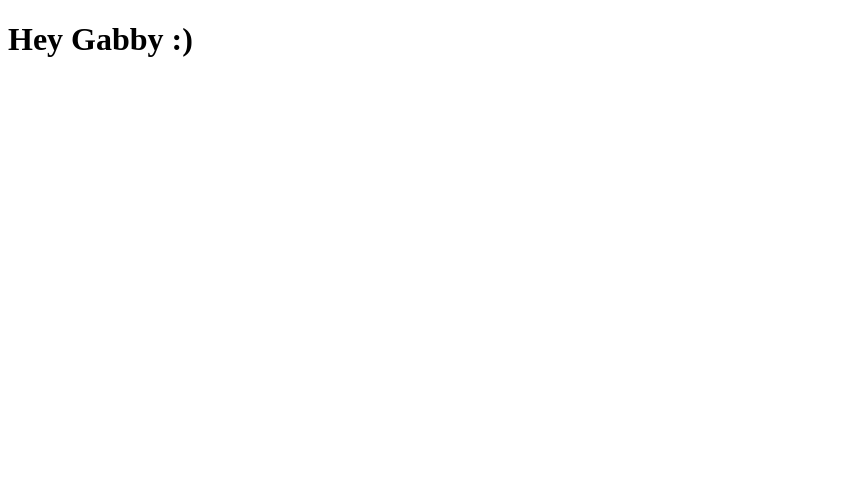
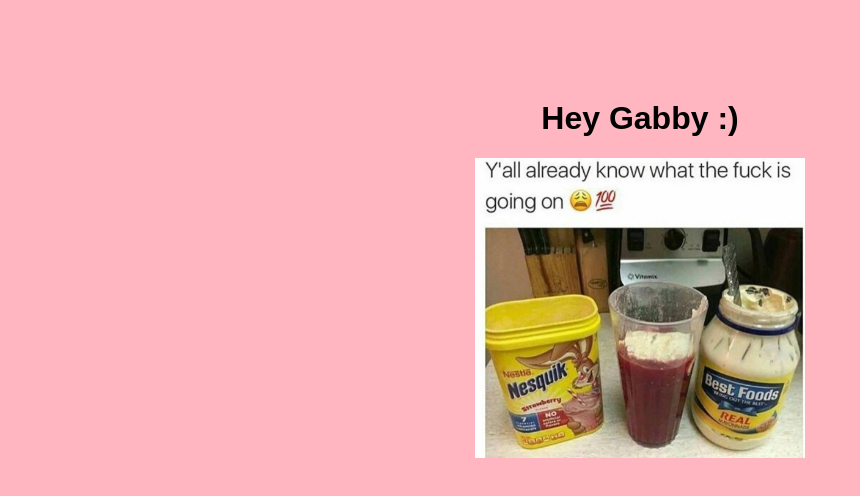
Before and after one commit to rolandocarpio/2blinks.github.io, a plain HTML site: page index.html in a window 1280 px wide. Shown: the whole page, without its empty margins (0-860 px from the left). Drawn offline with Linux system fonts and the light colour scheme.

Commit message:
Added pink background, linked text to Stupid Horse, added smilk meme image

```diff
--- a/index.html
+++ b/index.html
@@ -1,6 +1,14 @@
 <!DOCTYPE html>
 <html>
+<head>
+    <title>:^)</title>
+    <link rel="stylesheet" type="text/css" href="stylesheet.css" media="screen"/>
+</head>
     <body>
-        <h1>Hey Gabby :)</h1>
+        <h1>
+            <a href="https://www.youtube.com/watch?v=9YO5ruvFSCU">Hey Gabby :)
+            </a>
+        </h1>
+        <img src="/img/smilk.jpg" class="center">
     </body>
 </html>
--- /dev/null
+++ b/stylesheet.css
@@ -0,0 +1,16 @@
+body{
+    background-color: lightpink;
+}
+
+h1, a:link, a:visited{
+    margin-top: 100px;
+    text-align: center;
+    font-family: fantasy;
+    text-decoration: none;
+    color: black;
+}
+img.center{
+    display: block;
+    margin: auto;
+    height: 300px;
+}
```
Also changed, not shown: img/smilk.jpg (added).
